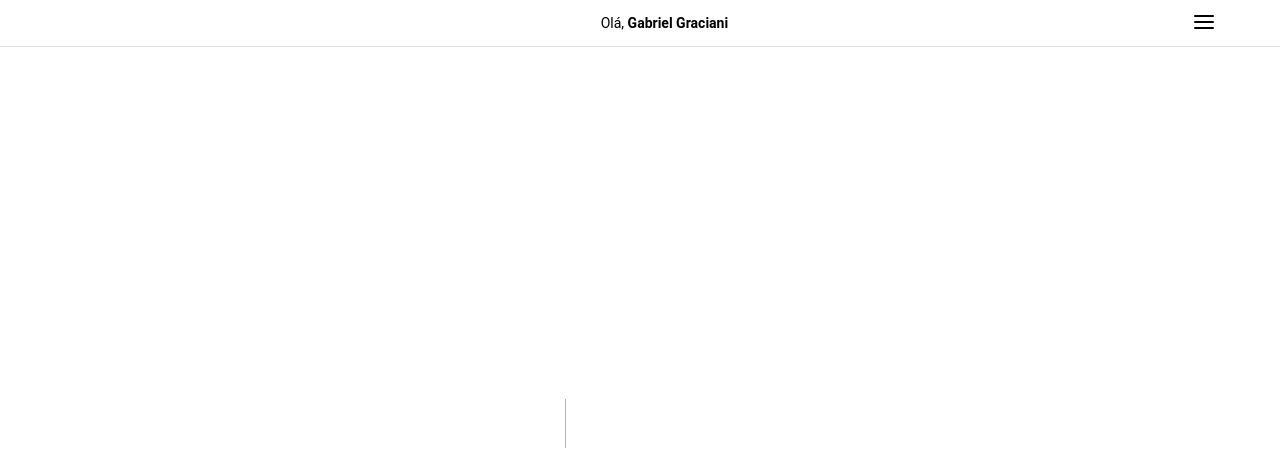
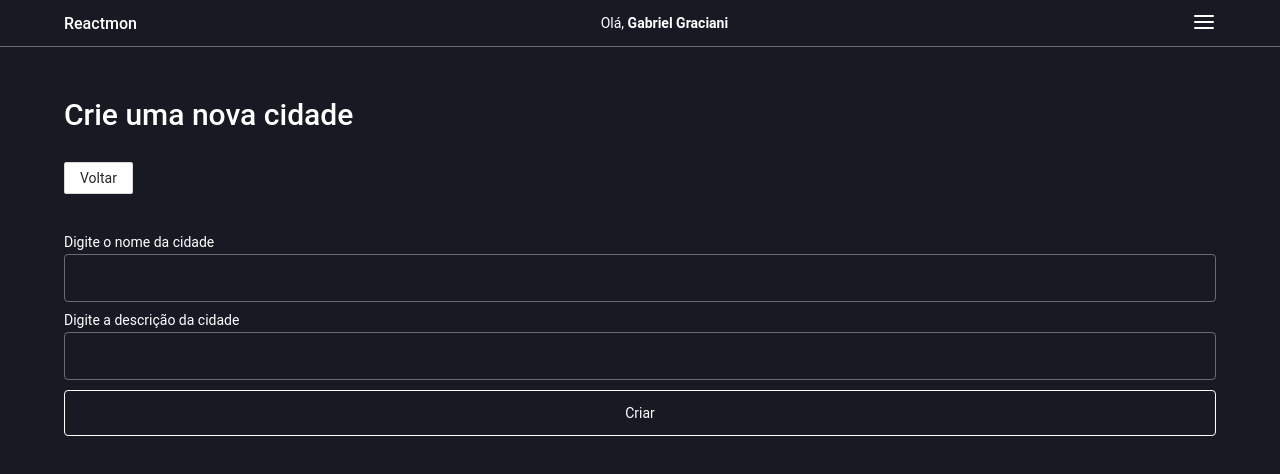
Before and after one commit to gabrielgraciani/next-reactmon, a Next.js app in the folder client/: page /admin/cities/create in a window 1280 px wide. Before the commit this address had no page. Shown: the top 474 px of the page. Built offline with nearby package versions, Linux system fonts and the light colour scheme.

Commit message:
creating admin pages

```diff
--- a/client/src/components/HeaderAdmin/HeaderAdmin.tsx
+++ b/client/src/components/HeaderAdmin/HeaderAdmin.tsx
@@ -26,7 +26,7 @@ const HeaderAdmin = (): JSX.Element => {
         <Link href={ApplicationRoutes.ADMIN.ITEMS}>
           <DrawerItem>Gerenciar Itens</DrawerItem>
         </Link>
-        <Link href={ApplicationRoutes.ADMIN.CITIES}>
+        <Link href={ApplicationRoutes.ADMIN.CITIES.LIST}>
           <DrawerItem>Gerenciar Cidades</DrawerItem>
         </Link>
         <Link href={ApplicationRoutes.ROOT}>
--- a/client/src/config/ApplicationRoutes.ts
+++ b/client/src/config/ApplicationRoutes.ts
@@ -8,7 +8,11 @@ const ApplicationRoutes = {
   ADMIN: {
     ROOT: '/admin/pokemons',
     ITEMS: '/admin/items',
-    CITIES: '/admin/cities',
+    CITIES: {
+      LIST: '/admin/cities',
+      CREATE: '/admin/cities/create',
+      EDIT: '/admin/cities',
+    },
   },
 };
 
--- a/client/src/pages/admin/cities/Cities.styles.ts
+++ b/client/src/pages/admin/cities/Cities.styles.ts
@@ -1,4 +1,5 @@
 import styled from 'styled-components';
+import { Button } from 'antd';
 
 const Container = styled.div`
   width: 100%;
@@ -11,4 +12,15 @@ const Title = styled.h1`
   margin: 5rem 0 3rem;
 `;
 
-export { Container, Title };
+const ButtonsContainer = styled.div`
+  width: 100%;
+  display: flex;
+  align-items: center;
+  justify-content: space-between;
+`;
+
+const StyledButton = styled(Button)`
+  margin-bottom: 2rem;
+`;
+
+export { Container, Title, ButtonsContainer, StyledButton };
--- /dev/null
+++ b/client/src/pages/admin/cities/create.tsx
@@ -0,0 +1,40 @@
+import ApplicationRoutes from 'config/ApplicationRoutes';
+import Link from 'next/link';
+
+import { Form } from 'components/Form';
+import { Button } from 'components/Button';
+
+import { Input } from 'components/Input';
+import {
+  Container,
+  Title,
+  ButtonsContainer,
+  StyledButton,
+} from './Cities.styles';
+
+export default function CreateCity(): JSX.Element {
+  return (
+    <Container>
+      <Title>Crie uma nova cidade</Title>
+
+      <ButtonsContainer>
+        <Link href={ApplicationRoutes.ADMIN.CITIES.LIST}>
+          <StyledButton>Voltar</StyledButton>
+        </Link>
+      </ButtonsContainer>
+
+      <Form>
+        <Form.FormItem>
+          <Input name="name" label="Digite o nome da cidade" />
+        </Form.FormItem>
+        <Form.FormItem>
+          <Input name="description" label="Digite a descrição da cidade" />
+        </Form.FormItem>
+
+        <Form.FormItem>
+          <Button type="submit">Criar</Button>
+        </Form.FormItem>
+      </Form>
+    </Container>
+  );
+}
--- a/client/src/pages/admin/index.tsx
+++ /dev/null
@@ -1,3 +0,0 @@
-export default function Admin(): JSX.Element {
-  return <div>admin page</div>;
-}
```
Also changed, not shown: client/src/pages/admin/cities/index.tsx (+47 -2 lines).
